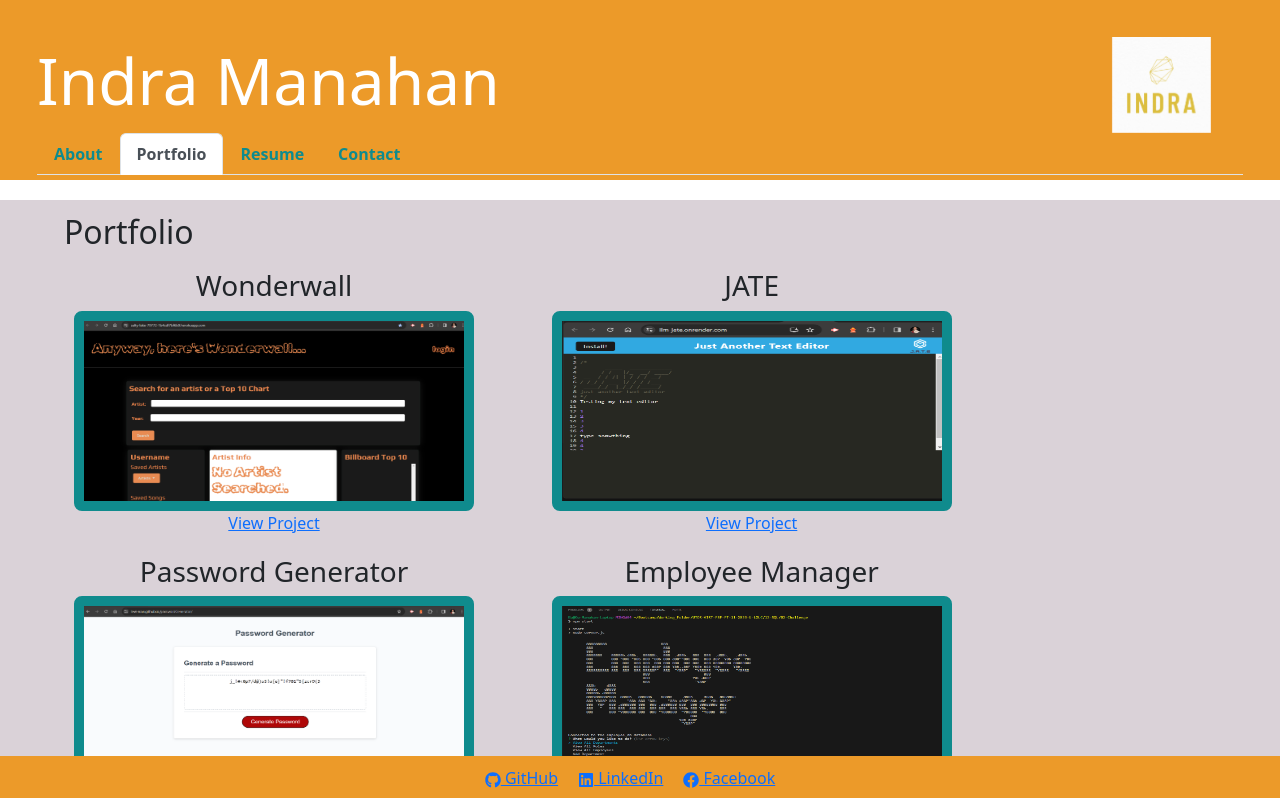
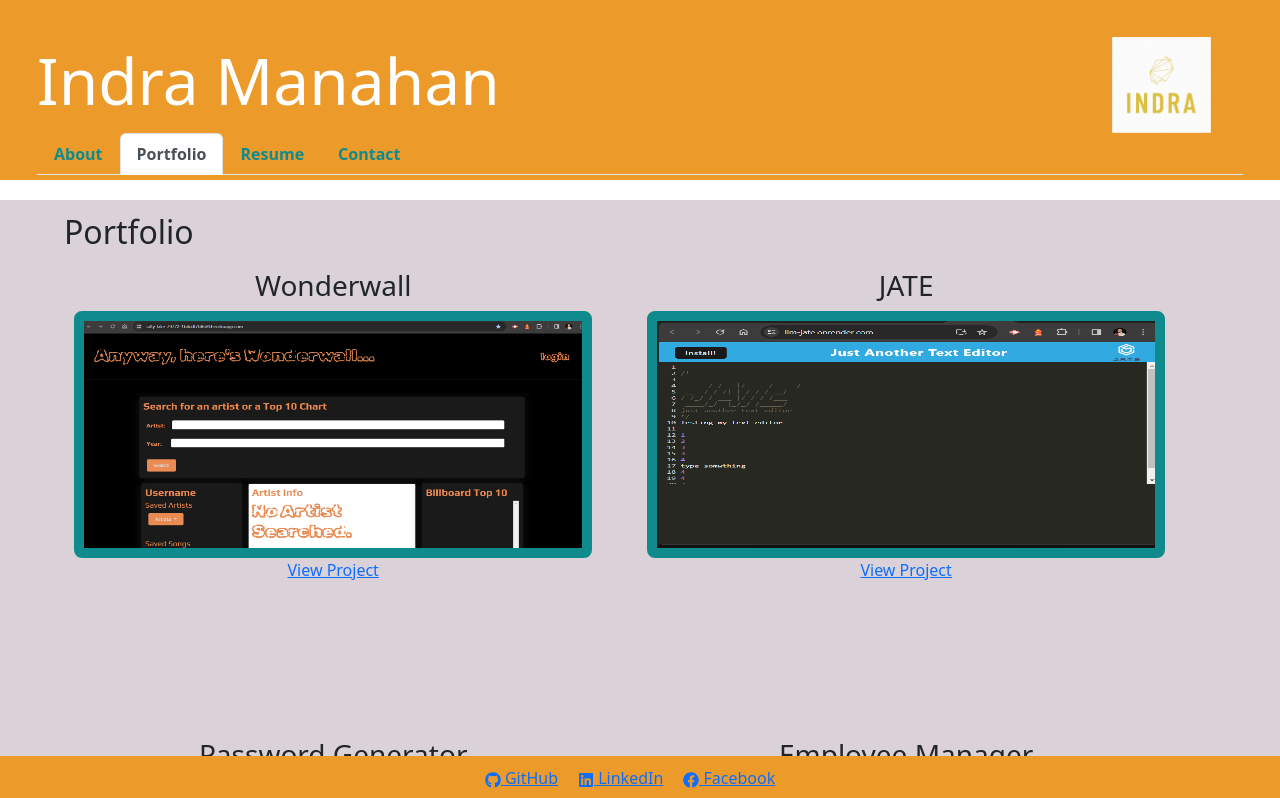
Before and after one commit to Levi-Man/myPage, a React (Vite) app: page /Portfolio in a window 1280 px wide. Shown: the top 798 px of the page. Built offline with nearby package versions, Linux system fonts and the light colour scheme.

Commit message:
Fixed flex of the Portfolio page

```diff
--- a/src/components/style/Portfolio.css
+++ b/src/components/style/Portfolio.css
@@ -1,7 +1,13 @@
 .projects-container {
-    display: flex;
-    flex-direction: row;
-    flex-wrap: wrap;
-    /* grid-template-columns: repeat(auto-fill, minmax(300px, 1fr)); */
-    gap: 5%;
+  display: flex;
+  flex-direction: row;
+  flex-wrap: wrap;
+  /* grid-template-columns: repeat(auto-fill, minmax(300px, 1fr)); */
+  gap: 3%;}
+
+  @media screen and (max-width: 500px) {
+    .projects-container {
+      display: block;
+    }
+
   }
--- a/src/components/style/ProjectComponent.css
+++ b/src/components/style/ProjectComponent.css
@@ -1,13 +1,25 @@
 .project-card {
-    width: 400px;
+  width: 30%;
   margin: 10px;
   text-align: center;
 }
 
 .project-image {
   width: 100%;
-    height: auto;
-    max-height: 200px;
+  height: 55%;
+
   border: 10px solid #0F8B8D;
   border-radius: 8px;
 }
+
+@media screen and (max-width: 500px) {
+  .project-card {
+    width: 100%;
+  }
+}
+
+@media screen and (min-width: 501px) and (max-width: 1640px) {
+  .project-card {
+    width: 45%;
+  }
+}
--- a/src/index.css
+++ b/src/index.css
@@ -31,6 +31,7 @@ body {
   min-width: 100vh;
   min-height: 100vh;
   background-color: #DAD2D8;
+  background-size: cover;
 }
 
 h1 {
```
Lines whose indentation alone changed are shown as unchanged.
